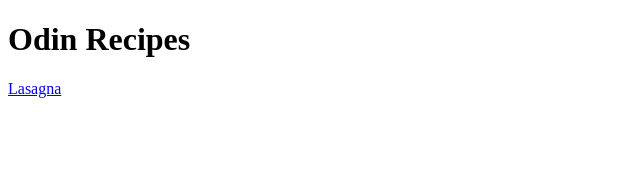
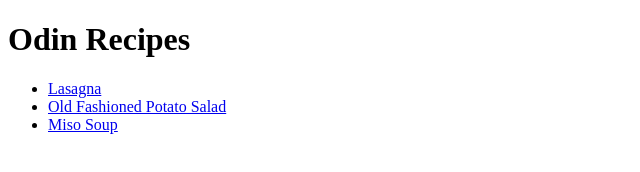
Before and after one commit to goyugoo/odin-recipes, a plain HTML site: page index.html in a window 1280 px wide. Shown: the whole page, without its empty margins (0-640 px from the left). Drawn offline with Linux system fonts and the light colour scheme.

Commit message:
Add 2 more recipes at index.html file

```diff
--- a/index.html
+++ b/index.html
@@ -7,6 +7,11 @@
 </head>
 <body>
     <h1>Odin Recipes</h1>
-    <a href="recipes/lasagna.html">Lasagna</a>
+    <Ul>
+        <li><a href="recipes/lasagna.html">Lasagna</a></li>
+        <li><a href="recipes/old-fashioned-salad.html">Old Fashioned Potato Salad</a></li>
+        <li><a href="recipes/miso-soup.html">Miso Soup</a></li>
+    </Ul>
+
 </body>
 </html>
```
